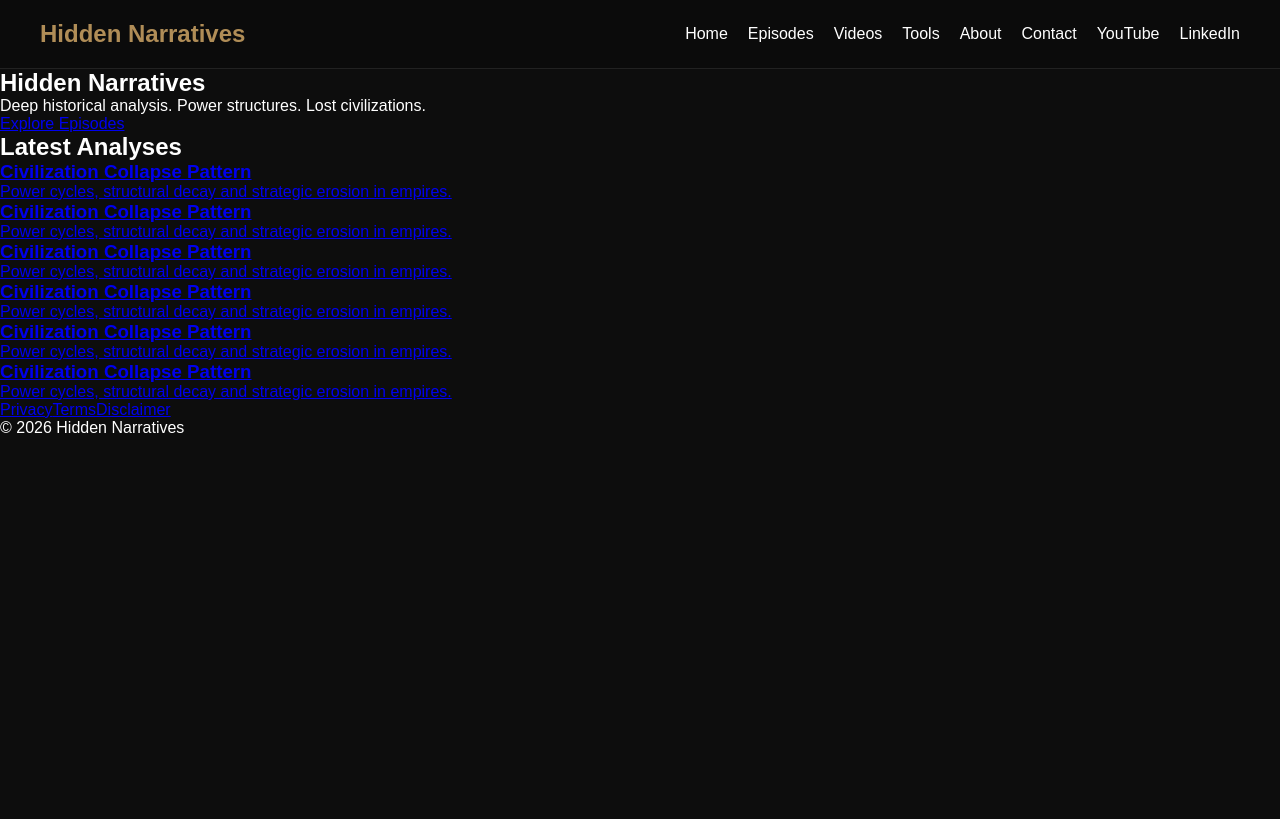
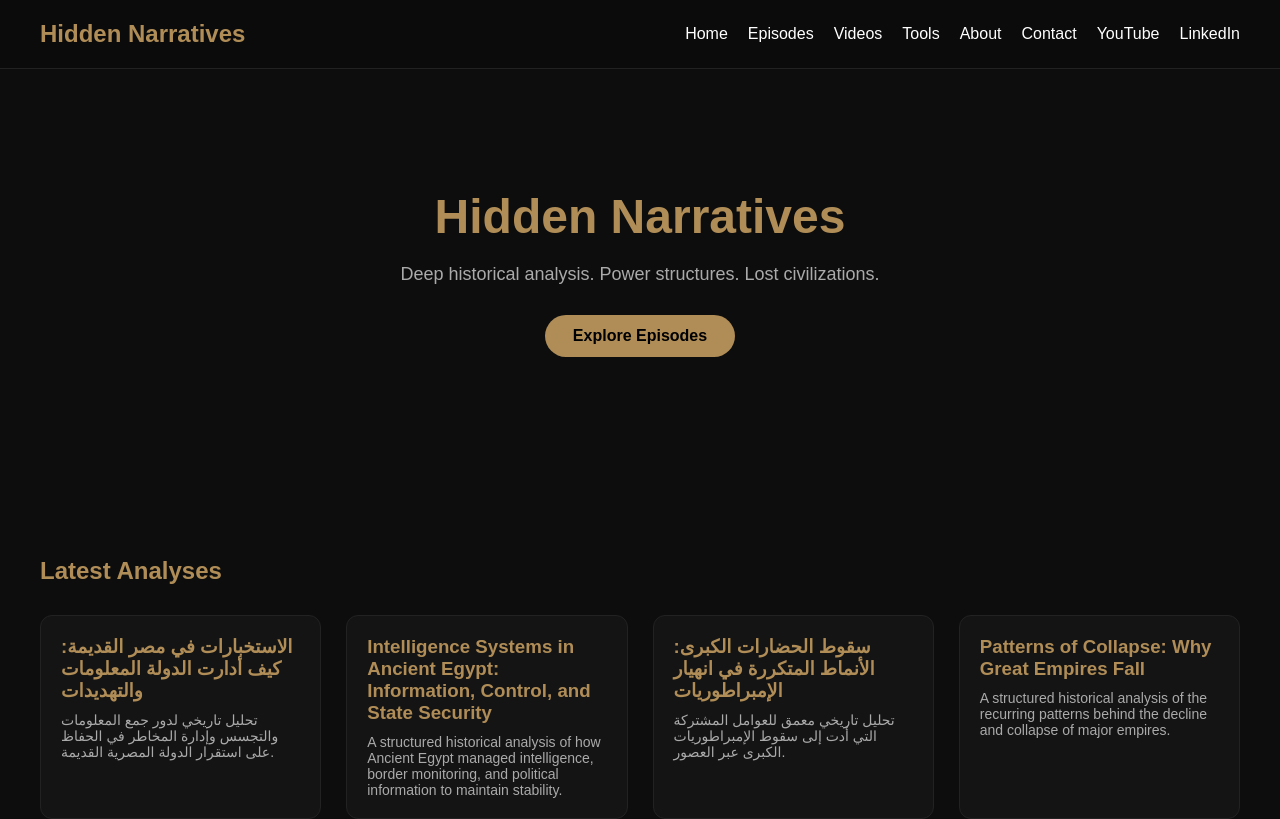
Before and after one commit to mohamedalaa7785-cpu/hidden-narratives, a Next.js app: page / in a window 1280 px wide. Shown: the top 819 px of the page. Built offline with nearby package versions, Linux system fonts and the light colour scheme.

Commit message:
Update page.tsx

```diff
--- a/app/page.tsx
+++ b/app/page.tsx
@@ -1,41 +1,64 @@
+import fs from "fs"
+import path from "path"
+import matter from "gray-matter"
 import Link from "next/link"
 
+type Article = {
+  slug: string
+  title: string
+  description: string
+}
+
+function getArticles(): Article[] {
+  const dir = path.join(process.cwd(), "content/episodes")
+  const files = fs.readdirSync(dir)
+
+  return files.map((file) => {
+    const slug = file.replace(".md", "")
+    const filePath = path.join(dir, file)
+    const content = fs.readFileSync(filePath, "utf8")
+    const { data } = matter(content)
+
+    return {
+      slug,
+      title: data.title || "Untitled",
+      description: data.description || "",
+    }
+  })
+}
+
 export default function Home() {
+  const articles = getArticles()
+  const latest = articles.slice(0, 6)
+
   return (
-    <main>
-
+    <>
       {/* HERO */}
-      <section className="heroCinematic">
-        <div className="heroOverlay" />
-        <div className="heroContent">
-          <h1 className="heroTitle">
-            <span>Hidden</span> Narratives
-          </h1>
-          <p className="heroSubtitle">
+      <section className="hero">
+        <h1>Hidden Narratives</h1>
+        <p>
           Deep historical analysis. Power structures. Lost civilizations.
         </p>
-
-          <Link href="/episodes" className="heroButton">
+        <Link href="/episodes" className="button">
           Explore Episodes
         </Link>
-        </div>
       </section>
 
-      {/* PLATFORM SECTION */}
-      <section className="platformSection">
-        <h2 className="sectionTitle">Latest Analyses</h2>
+      {/* LATEST SECTION */}
+      <h2 className="section-title">Latest Analyses</h2>
 
-        <div className="cinemaGrid">
-          {[1,2,3,4,5,6].map((item) => (
-            <Link key={item} href="/episodes" className="cinemaCard">
-              <div className="cardGlow"></div>
-              <h3>Civilization Collapse Pattern</h3>
-              <p>Power cycles, structural decay and strategic erosion in empires.</p>
+      <div className="episodes-grid">
+        {latest.map((article) => (
+          <Link
+            key={article.slug}
+            href={`/episodes/${article.slug}`}
+            className="card"
+          >
+            <h3>{article.title}</h3>
+            <p>{article.description}</p>
           </Link>
         ))}
       </div>
-      </section>
-
-    </main>
+    </>
   )
                    }
```
Lines whose indentation alone changed are shown as unchanged.
